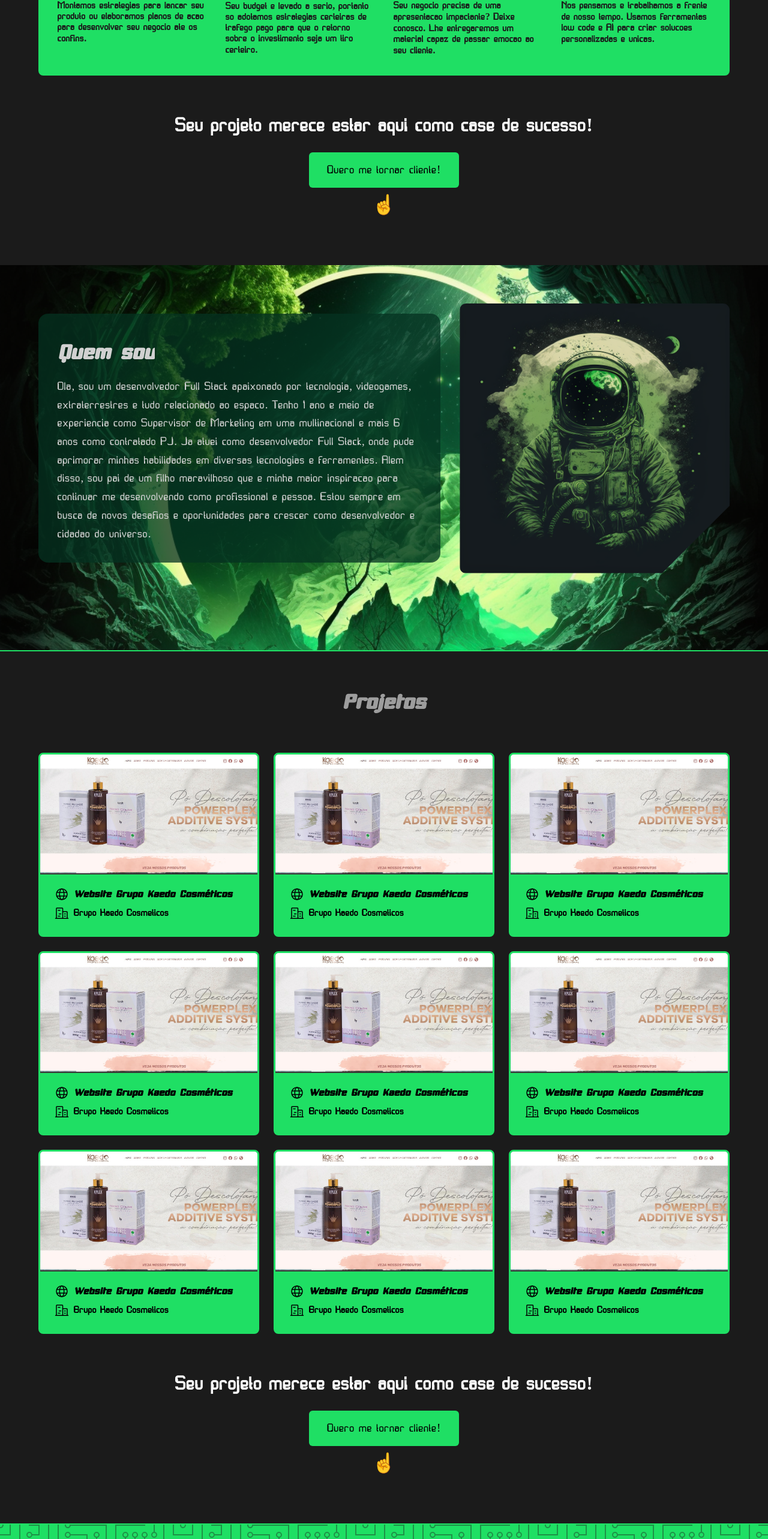
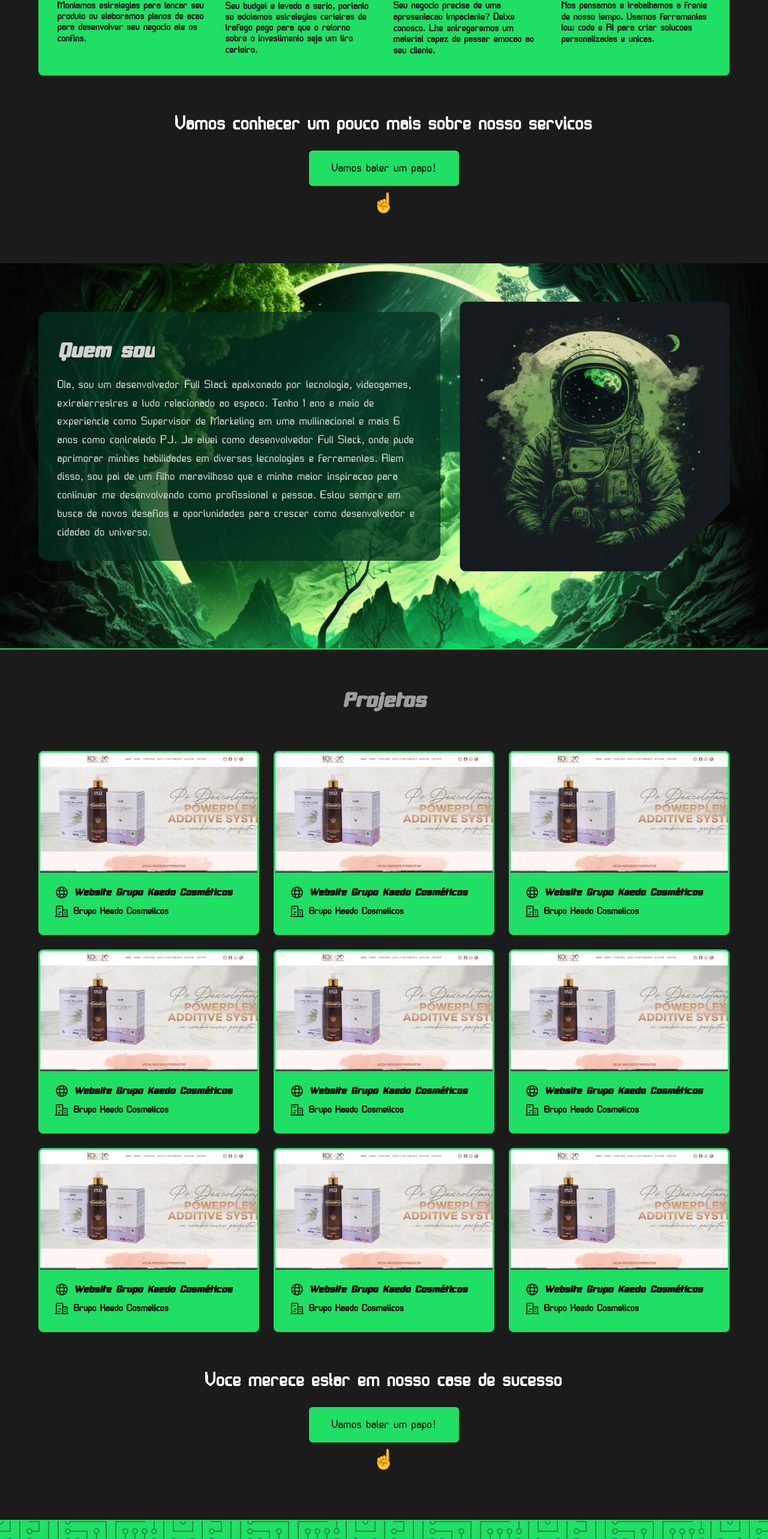
Before and after one commit to costaadiego1989/alienweb, a React (Vite) app: page / in a window 1280 px wide. Shown: the part 1418-3984 px from the top of the page at 60% size. Built offline with nearby package versions, Linux system fonts and the light colour scheme.

Commit message:
refactor: refactor callToAction to a functional component

```diff
--- a/src/components/CallToAction/index.tsx
+++ b/src/components/CallToAction/index.tsx
@@ -1,10 +1,15 @@
 import { CallToActionContent } from './CallToAction'
 
-export const CallToAction: React.FC = () => {
+interface ICallToAction {
+    title: string;
+    button: string;
+}
+
+export const CallToAction: React.FC<ICallToAction> = ({ title, button }) => {
     return (<>
         <CallToActionContent>
-            <h2>Seu projeto merece estar aqui como case de sucesso!</h2>
-            <button>Quero me tornar cliente!</button>
+            <h2>{title}</h2>
+            <button>{button}</button>
             <span>☝️</span>
         </CallToActionContent>
     </>);
--- a/src/components/Projects/index.tsx
+++ b/src/components/Projects/index.tsx
@@ -25,7 +25,7 @@ export const Projects: React.FC = () => {
                     })}
                 </ProjectContainer>
             </ProjectsContentContainer>
-            <CallToAction />
+            <CallToAction title="Você merece estar em nosso case de sucesso" button="Vamos bater um papo!"  />
         </ProjectsContainer>
     </>);
 }
--- a/src/components/Services/index.tsx
+++ b/src/components/Services/index.tsx
@@ -1,8 +1,6 @@
 import { CallToAction } from '../CallToAction';
 import { Service, ServiceTitle, ServicesContainer, ServicesContentContainer } from './Services'
 import { ServicesList } from './mock';
-
-import { IconType } from 'react-icons/lib';
 
 export const Services: React.FC = () => {
     return (<>
@@ -19,7 +17,7 @@ export const Services: React.FC = () => {
                 </>);
               })}
             </ServicesContentContainer>
-            <CallToAction />
+            <CallToAction title="Vamos conhecer um pouco mais sobre nosso serviços" button="Vamos bater um papo!" />
         </ServicesContainer>
     </>)
 }
```
